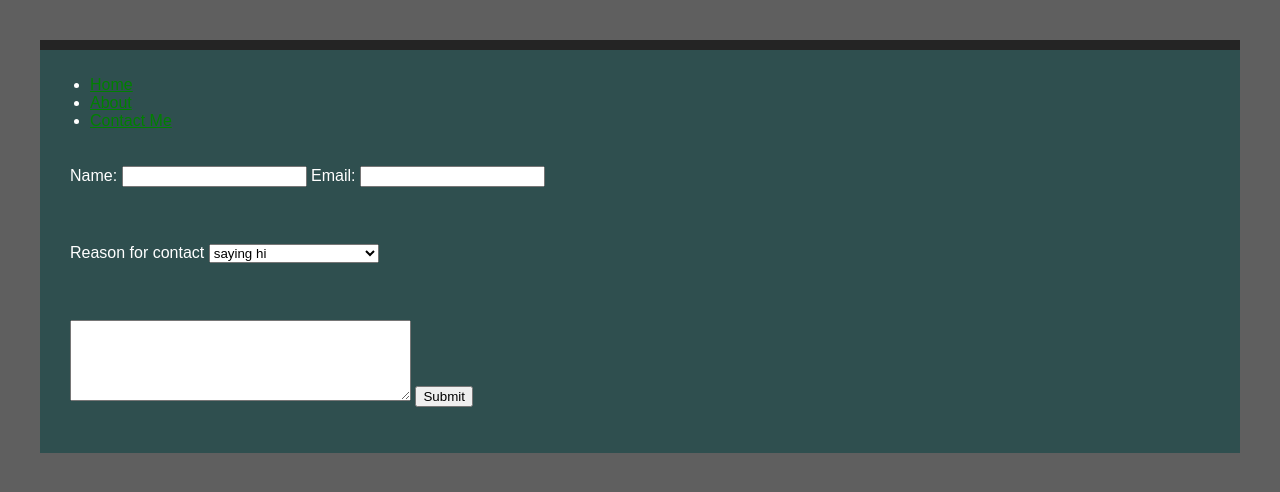
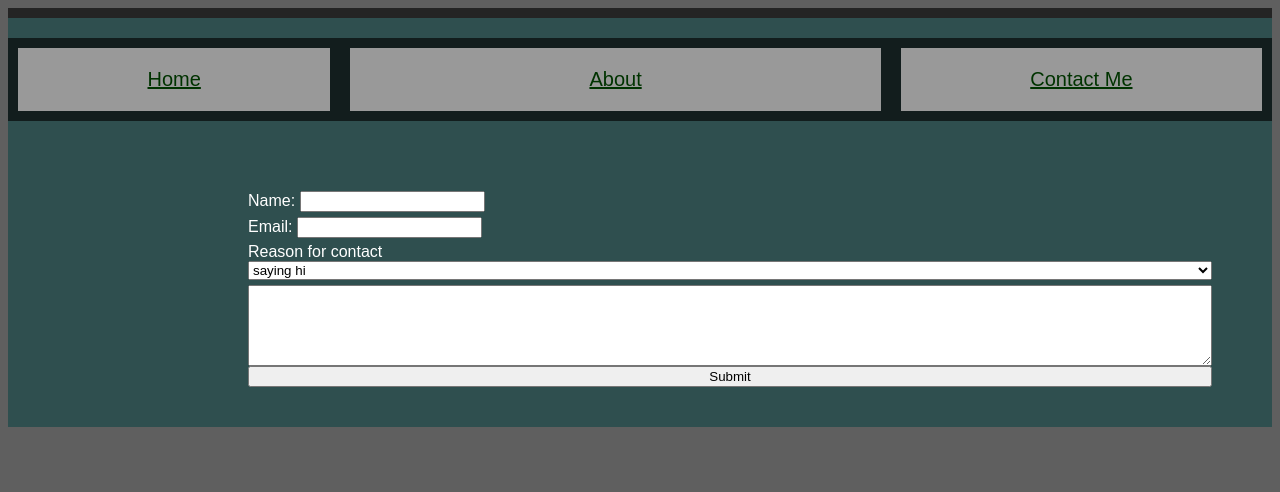
Before and after one commit to bommar65/mi349_blog, a plain HTML site: page contact.html in a window 1280 px wide. Drawn offline with Linux system fonts and the light colour scheme.

Commit message:
Added flex postioning

```diff
--- a/contact.html
+++ b/contact.html
@@ -8,8 +8,8 @@
 </head>
 <body>
     <header>
-        <nav>
-            <ul>
+        <nav id = "big_nav">
+            <ul id="nav_bar">
                 <li><a href="index.html">Home</a></li>
                 <li><a href="about.html">About</a></li>
                 <li><a href="contact.html">Contact Me</a></li>
@@ -17,27 +17,27 @@
         </nav>
     </header>
     <section>
-        <form>
-            <p>
+        <form class="contact_form">
+
             <label for="name">Name:
                 <input type="text" id="name">
             </label>
             <label for="email">Email:
                 <input type="text" id= "email">
             </label>
-            </p>
-            <p>
+
+
             <label>Reason for contact</label>
             <select name="reasons">
                 <option>saying hi</option>
                 <option>looking for a contractor</option>
                 <option>interested in an interview</option>
             </select>
-            </p>
-            <p>
-            <textarea rows="5" cols="40"></textarea>
+
+
+            <textarea rows="5" cols="10"></textarea>
             <input type="submit">
-            </p>
+
 
         </form>
     </section>
--- a/style.css
+++ b/style.css
@@ -6,38 +6,93 @@ h1 {
     font-size: 3em;
 }
 a[ href$=".html"] {
-    color: green;
+    color: rgb(0, 51, 0);
 }
 body {
     font-family: Arial, Helvetica, sans-serif;
-    margin: 40px;
-    padding: 10px;
     background: darkslategrey;
     color: white;
     border-top: 10px solid #242424;
 }
+ul {
+    list-style-type: none;
+    padding:0px;
+    font-size: 20px;
+}
 article{
     margin: 10px;
-    padding: 50px;
+    padding: 10px;
     border-bottom: 1px dotted white;
+    display: flex;
+    align-items: stretch
 }
+
 .book-image{
     padding: 30px;
-
     width: 200;
     height: 400;
 }
-p {
-    line-height: 1.3em;
+section {
+    margin: 20px;
+    margin-left: 200px;
+    padding: 30px;
+}
+.art_content {
+    line-height: 1.5em;
     padding: 20px;
+    margin-right: 300px;
 }
 .blog-post{
     border-bottom: 1px dotted white;
 }
 .tables{
-    margin-left: auto;
-    margin-right: auto;
+    background-color: rgb(18, 29, 29);
+    align-self: flex-end;
+    margin: 100px;
+    padding: 10px;
 }
 #Parker-intro{
     font-style: italic;
 }
+#nav_bar {
+    display: flex;
+    flex-direction: row;
+    justify-content: space-evenly;
+}
+#nav_bar li {
+    background: #999999;
+    padding: 20px;
+    margin: 10px;
+    text-align: center;
+    flex-grow: 1;
+}
+#nav_bar :nth-child(2){
+    flex-grow: 2;
+}
+
+#big_nav {
+    background:  rgb(18, 29, 29);
+    position: sticky;
+    top: 0;
+    position: -webkit-sticky;
+    padding: 0px;
+}
+.contact_form{
+    margin: 5px;
+    padding: 5px;
+    display: flex;
+    flex-direction: column;
+}
+.contact_form :nth-child(1),
+.contact_form :nth-child(3) {
+  margin-top: 5px;
+}
+.contact_form :nth-child(3) {
+  flex: 1;
+}
+.contact_form :nth-child(4) {
+
+}
+.contact_form :nth-child(5) {
+    margin-top: 5px;
+}
```
Also changed, not shown: about.html (+3 -5 lines), index.html (+18 -15 lines).
